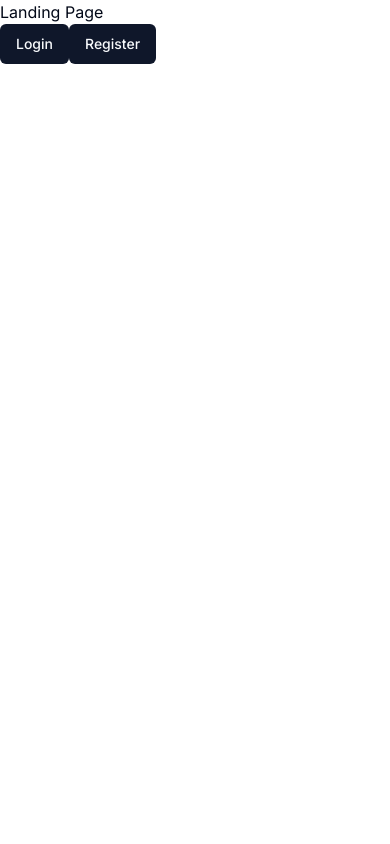
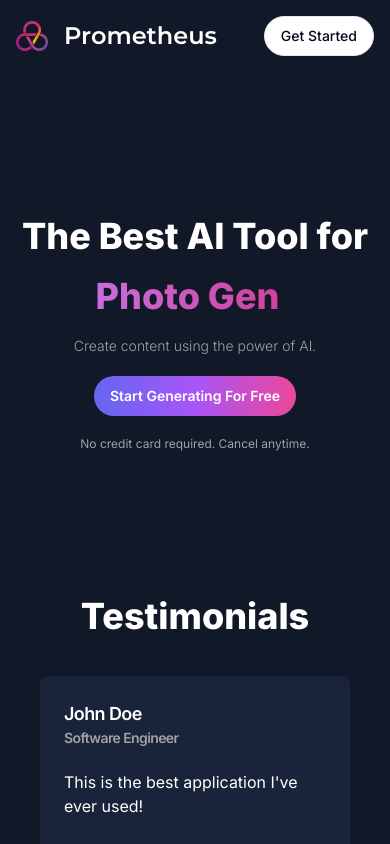
Before and after one commit to HaurtoOnChain/ai-saas, a Next.js app: page / in a window 390 px wide. Built offline with nearby package versions, Linux system fonts and the light colour scheme; no server answers.

Commit message:
feat: add landing page

```diff
--- /dev/null
+++ b/app/(landing)/layout.tsx
@@ -0,0 +1,9 @@
+const LandingLayout = ({ children }: { children: React.ReactNode }) => {
+  return (
+    <main className="h-full bg-[#111827] overflow-auto">
+      <div className="mx-auto max-w-screen-xl h-full">{children}</div>
+    </main>
+  );
+};
+
+export default LandingLayout;
--- a/app/(landing)/page.tsx
+++ b/app/(landing)/page.tsx
@@ -1,18 +1,13 @@
-import { Button } from "@/components/ui/button";
-import Link from "next/link";
+import LandingContent from "@/components/landing-content";
+import { LandingHero } from "@/components/landing-hero";
+import { LandingNabvbar } from "@/components/landing-navbar";
 
 function LandingPage() {
   return (
-    <div>
-      Landing Page
-      <div>
-        <Link href="/sign-in">
-          <Button>Login</Button>
-        </Link>
-        <Link href="/sign-up">
-          <Button>Register</Button>
-        </Link>
-      </div>
+    <div className="h-full">
+      <LandingNabvbar />
+      <LandingHero />
+      <LandingContent />
     </div>
   );
 }
--- /dev/null
+++ b/components/landing-content.tsx
@@ -0,0 +1,55 @@
+"use client";
+
+import { Card, CardContent, CardHeader, CardTitle } from "./ui/card";
+
+const testimonials = [
+  {
+    name: "John Doe",
+    avatar: "A",
+    title: "Software Engineer",
+    description: "This is the best application I've ever used!",
+  },
+  {
+    name: "John Doe",
+    avatar: "A",
+    title: "Software Engineer",
+    description: "This is the best application I've ever used!",
+  },
+  {
+    name: "John Doe",
+    avatar: "A",
+    title: "Software Engineer",
+    description: "This is the best application I've ever used!",
+  },
+  {
+    name: "John Doe",
+    avatar: "A",
+    title: "Software Engineer",
+    description: "This is the best application I've ever used!",
+  },
+];
+
+export const LandingContent = () => {
+  return (
+    <div className="px-10 pb-20">
+      <h2 className="text-center text-4xl text-white font-extrabold mb-10">Testimonials</h2>
+      <div className="grid grid-cols-1 sm:grid-cols-2 md:grid-cols-3 lg:grid-cols-4 gap-4">
+        {testimonials.map((item) => (
+          <Card key={item.description} className="bg-[#192339] border-none text-white">
+            <CardHeader>
+              <CardTitle className="flex items-center gap-x-2">
+                <div>
+                  <p className="text-lg ">{item.name}</p>
+                  <p className="text-zinc-400 text-sm">{item.title}</p>
+                </div>
+              </CardTitle>
+              <CardContent className="pt-4 px-0">{item.description}</CardContent>
+            </CardHeader>
+          </Card>
+        ))}
+      </div>
+    </div>
+  );
+};
+
+export default LandingContent;
--- /dev/null
+++ b/components/landing-hero.tsx
@@ -0,0 +1,36 @@
+"use client";
+
+import { useAuth } from "@clerk/nextjs";
+import Link from "next/link";
+import TypewriterComponent from "typewriter-effect";
+
+import { Button } from "./ui/button";
+
+export const LandingHero = () => {
+  const { isSignedIn } = useAuth();
+  return (
+    <div className="text-white font-bold py-36 text-center space-y-5">
+      <div className="text-4xl sm:text-5xl md:text-6xl lg:text-7xl space-y-5 font-extrabold">
+        <h1>The Best AI Tool for</h1>
+        <div className="text-transparent bg-clip-text bg-gradient-to-r from-purple-400 to-pink-600">
+          <TypewriterComponent
+            options={{
+              strings: ["Chatbot.", "Photo Generation.", "Music Generation.", "Code Generation.", "Video Generation."],
+              autoStart: true,
+              loop: true,
+            }}
+          />
+        </div>
+      </div>
+      <div className="text-sm md:text-xl font-light text-zinc-400">Create content using the power of AI.</div>
+      <div>
+        <Link href={isSignedIn ? "/dashboard" : "/sign-up"}>
+          <Button variant="premium" className="md:textlg p-4 md:p-6 rounded-full font-semibold">
+            Start Generating For Free
+          </Button>
+        </Link>
+      </div>
+      <div className="text-zinc-400 text-xs md:text-sm font-normal">No credit card required. Cancel anytime.</div>
+    </div>
+  );
+};
--- /dev/null
+++ b/components/landing-navbar.tsx
@@ -0,0 +1,36 @@
+"use client";
+
+import { useAuth } from "@clerk/nextjs";
+import { Montserrat } from "next/font/google";
+import Image from "next/image";
+import Link from "next/link";
+
+import { cn } from "@/lib/utils";
+import { Button } from "./ui/button";
+
+const font = Montserrat({
+  weight: "600",
+  subsets: ["latin"],
+});
+
+export const LandingNabvbar = () => {
+  const { isSignedIn } = useAuth();
+
+  return (
+    <nav className="p-4 bg-transparent flex items-center justify-between">
+      <Link href="/" className="flex items-center">
+        <div className="relative h-8 w-8 mr-4">
+          <Image fill src="/logo.png" alt="Logo" />
+        </div>
+        <h1 className={cn("text-2xl font-bold text-white", font.className)}>Prometheus</h1>
+      </Link>
+      <div className="flex items-center gap-x-2">
+        <Link href={isSignedIn ? "/dashboard" : "/sign-up"}>
+          <Button variant="outline" className="rounded-full">
+            Get Started
+          </Button>
+        </Link>
+      </div>
+    </nav>
+  );
+};
```
